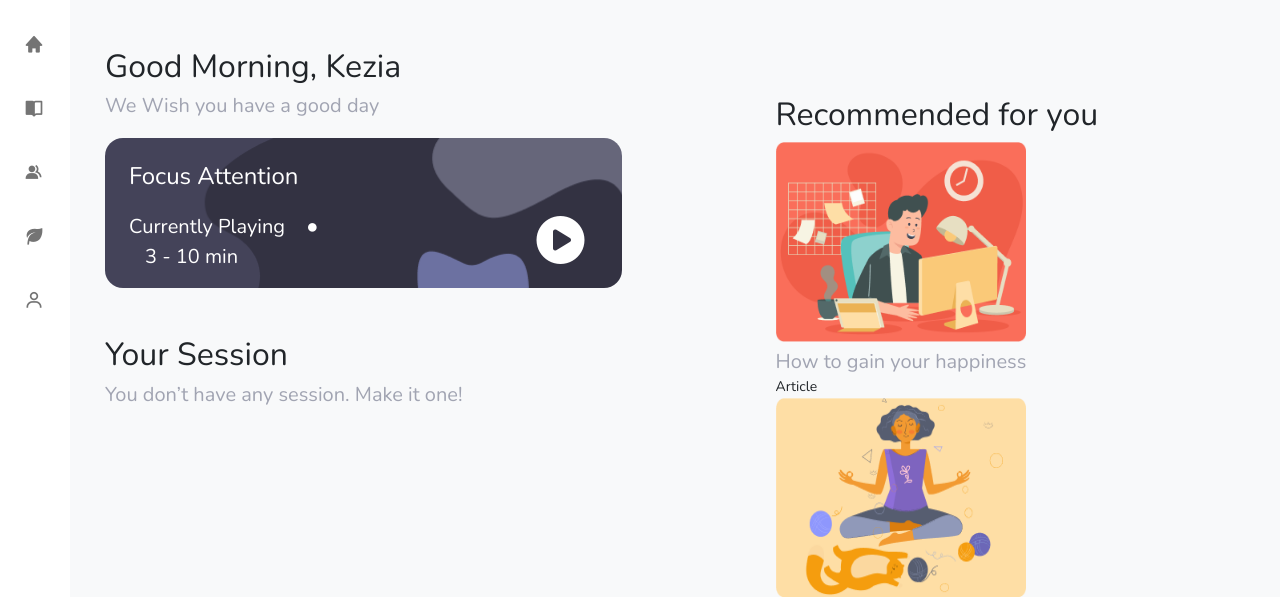
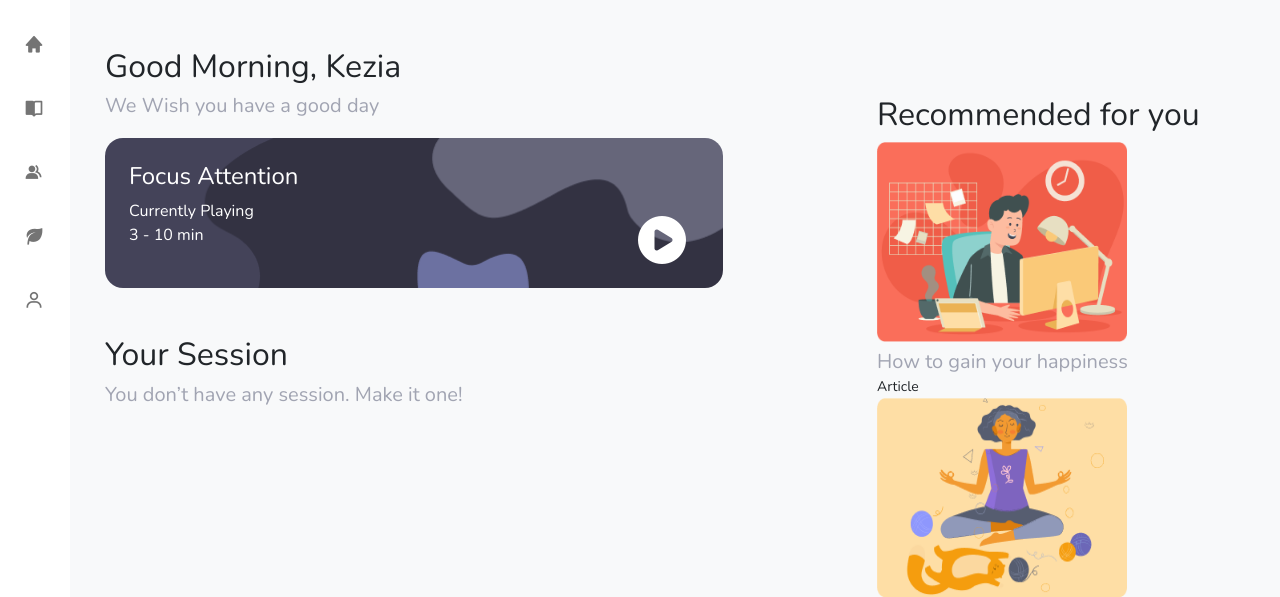
Before and after one commit to Cizz22/kalm, a Laravel app: page /testing/home in a window 1280 px wide. Shown: the part 64-661 px from the top of the page. Run offline with Laravel 8, Linux system fonts and the light colour scheme; data that the repository does not hold is empty; some libraries are stand-ins or nearby versions.

Commit message:
edit home page dan play song page

```diff
--- a/public/css/layouts/home-landing.css
+++ b/public/css/layouts/home-landing.css
@@ -14,7 +14,9 @@
 
 .play-btn {
     font-size: 48px;
-    margin-left: 4em;
+    /* margin-left: 300px; */
+    margin-bottom: 10px;
+    margin-left: 7em;
 }
 
 .hover {
@@ -25,7 +27,11 @@
     transform: scale(1.125);
 }
 
-.start-btn {
+/* .start-btn {
+    margin-left: 25em;
+} */
+
+.btn-success {
     margin-left: 25em;
 }
 
--- a/resources/views/pages/landing-page/home.blade.php
+++ b/resources/views/pages/landing-page/home.blade.php
@@ -9,11 +9,12 @@
 
                 <div class="lagu p-4">
                     <h4 style="color: white;">Focus Attention</h4>
-                    <div class="d-flex flex-col align-items-center">
-                        <p class="p-0 m-0" style="color: white; font-size: 1.25rem;"> Currently Playing <span
-                                class="ms-3">
-                                &#9679;</span> <span class="ms-3">
-                                3 - 10 min</span> </p>
+                    <div class="d-flex align-items-start">
+                        <p class="p-0 m-0" style="color: white; font-size: 1rem; width:10em;"> Currently Playing <span
+                                class="ms-1">
+                                </span>
+                                <br>
+                                <span class="d flex"> 3 - 10 min</span> </p>
 
                         <button type="button" class="btn play-btn hover"><i class="fas fa-play-circle"
                                 style="color: white;"></i></button>
@@ -25,10 +26,10 @@
                     @forelse ($konsultasi as $k)
                         <div class="lagu p-4">
                             <h4 style="color: white;">Session</h4>
-                            <div class="d-flex flex-col align-items-center">
-                                <p class="p-0 m-0" style="color: white; font-size: 1.25rem;">{{ $k->schedule }}</p>
+                            <div class="d-flex align-items-center">
+                                <p class="p-1" style="color: white; font-size: 15px; width :7em;">{{ $k->jadwal }}</p>
                                 <a href="{{ route('konsultasi.videocall', ['id' => $k->id]) }}"><button type="button"
-                                        class="btn btn-success start-btn hover">Start</button></a>
+                                        class="btn btn-success hover">Start</button></a>
                             </div>
                         </div>
                     @empty
```
Also changed, not shown: public/css/layouts/open.css (+6 -2 lines).
